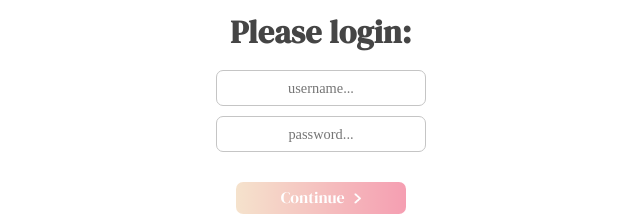
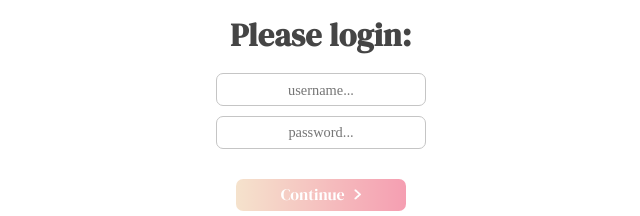
Before and after one commit to dride-for-sure/schulatlas, a React (Create React App) app in the folder frontend/: page /cms/login in a window 1280 px wide. Shown: the part 265-481 px from the top of the page, without its empty margins (319-959 px from the left). Built offline with nearby package versions, Linux system fonts and the light colour scheme; a web font is replaced by a local one.

Commit message:
:lipstick: Change padding on input field

```diff
--- a/frontend/src/components/form/Input.js
+++ b/frontend/src/components/form/Input.js
@@ -1,7 +1,7 @@
 import styled from 'styled-components/macro';
 
 const Input = styled.input`
-  padding: 0.56rem 0.95rem 0.5rem;
+  padding: 0.45rem 0.95rem 0.4rem;
   outline: 0;
   border: 1px solid var(--color-light-silver);
   border-radius: var(--border-radius);
```
